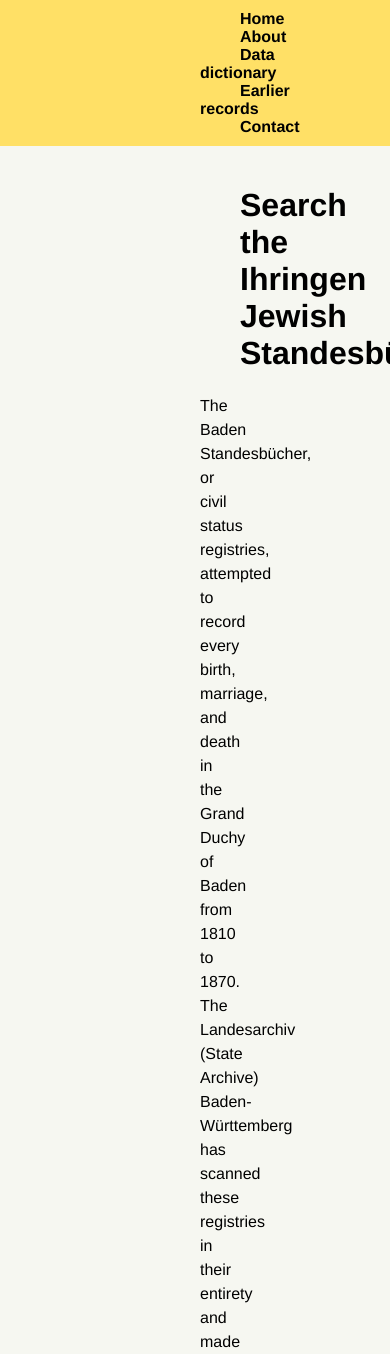
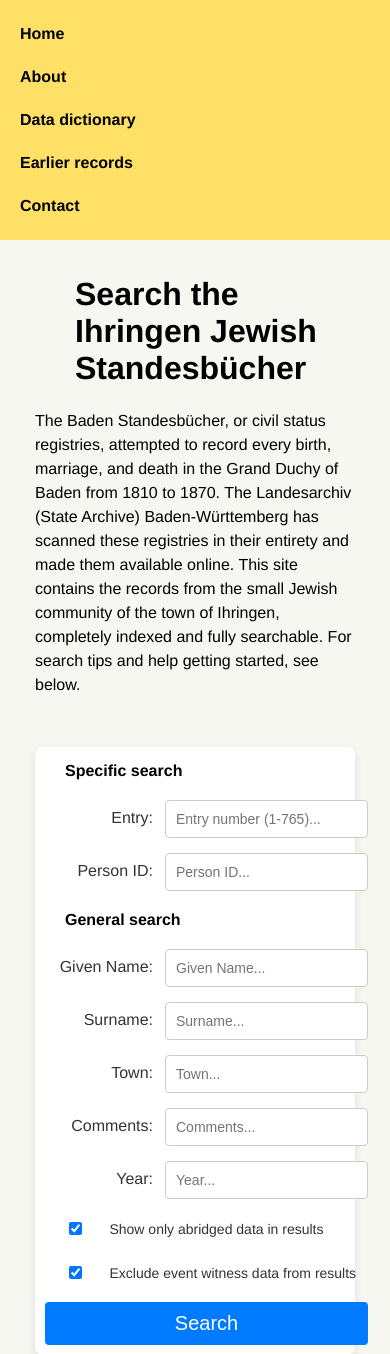
Before and after one commit to djwile/ihringen, a Flask app: page / in a window 390 px wide; the page is wider, and only the part inside the window is pictured. Shown: the top 1354 px of that part. Run offline with Flask 3, Linux system fonts and the light colour scheme.

Commit message:
Update base.html
Adding mobile compatibility

```diff
--- a/search_app/templates/base.html
+++ b/search_app/templates/base.html
@@ -21,23 +21,27 @@
             box-sizing: border-box;
         }
         .toolbar-links {
-            margin-left: 190px;
-            margin-right: 120px;
+            max-width: 1000px;
+            margin: 0 auto;
+            padding: 0 20px;
         }
         .toolbar-links a {
             color: black;
             font-weight: bold;
             text-decoration: none;
             padding: 5px 40px;
+            display: inline-block;
         }
         .toolbar-links a:hover {
             text-decoration: underline;
         }
         .content {
             padding: 20px;
-            margin-left: 160px;
-            margin-right: 150px;
-            flex: 1
+            max-width: 1000px;
+            width: 100%;
+            margin: 0 auto;
+            box-sizing: border-box;
+            flex: 1;
         }
         .footer {
             width: 100%;
@@ -54,6 +58,33 @@
             width: 100%;
             height: auto;
             display: block; /* Removes any default inline spacing */
+        }
+        /* Mobile responsive design */
+        @media screen and (max-width: 768px) {
+            .toolbar-links {
+                text-align: left;
+                padding: 0 10px;
+            }
+
+            .toolbar-links a {
+                display: block;
+                padding: 10px 0;
+                margin: 5px 0;
+            }
+
+            .content {
+                padding: 15px;
+            }
+        }
+        /* Tablet and medium-sized screens */
+        @media screen and (min-width: 769px) and (max-width: 1200px) {
+            .content {
+                padding: 20px 40px;
+            }
+
+            .toolbar-links {
+                padding: 0 40px;
+            }
         }
     </style>
     {% block additional_styles %}{% endblock %}
```
